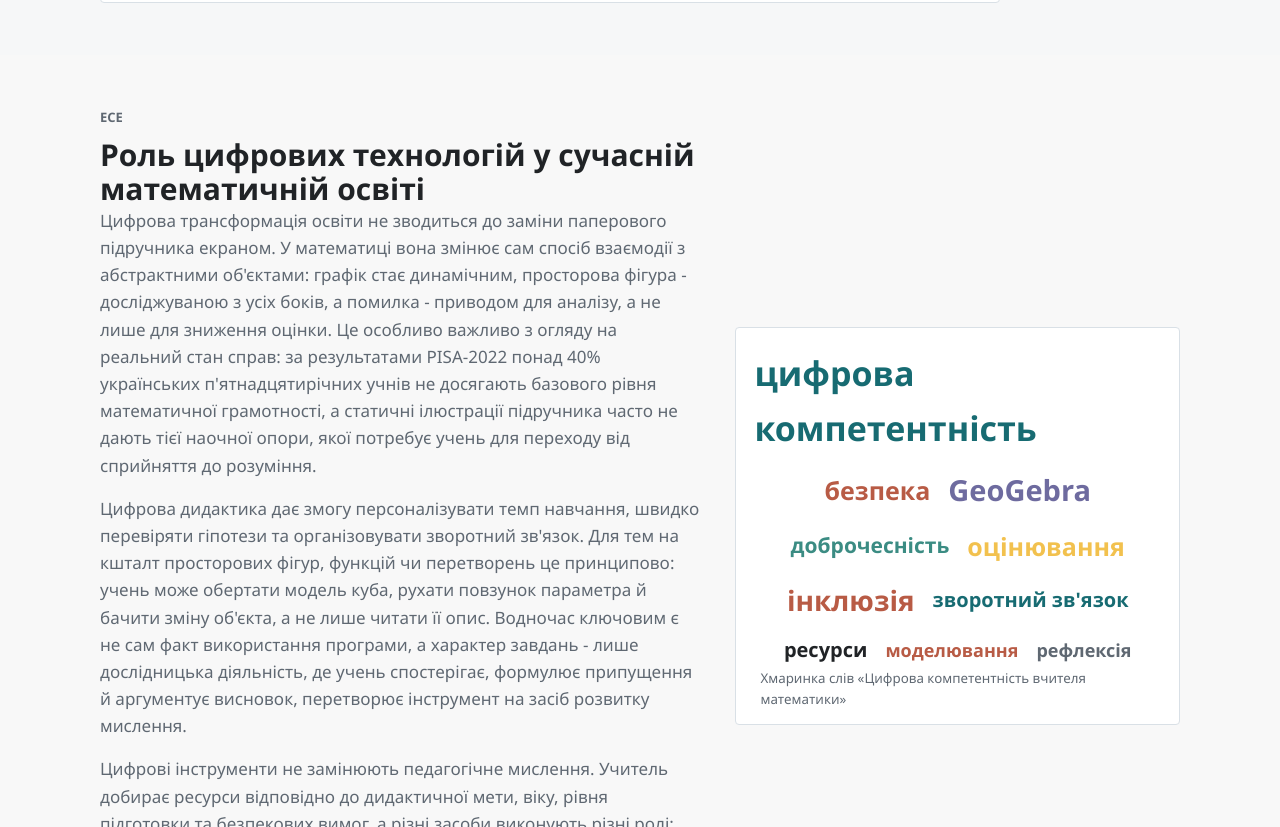
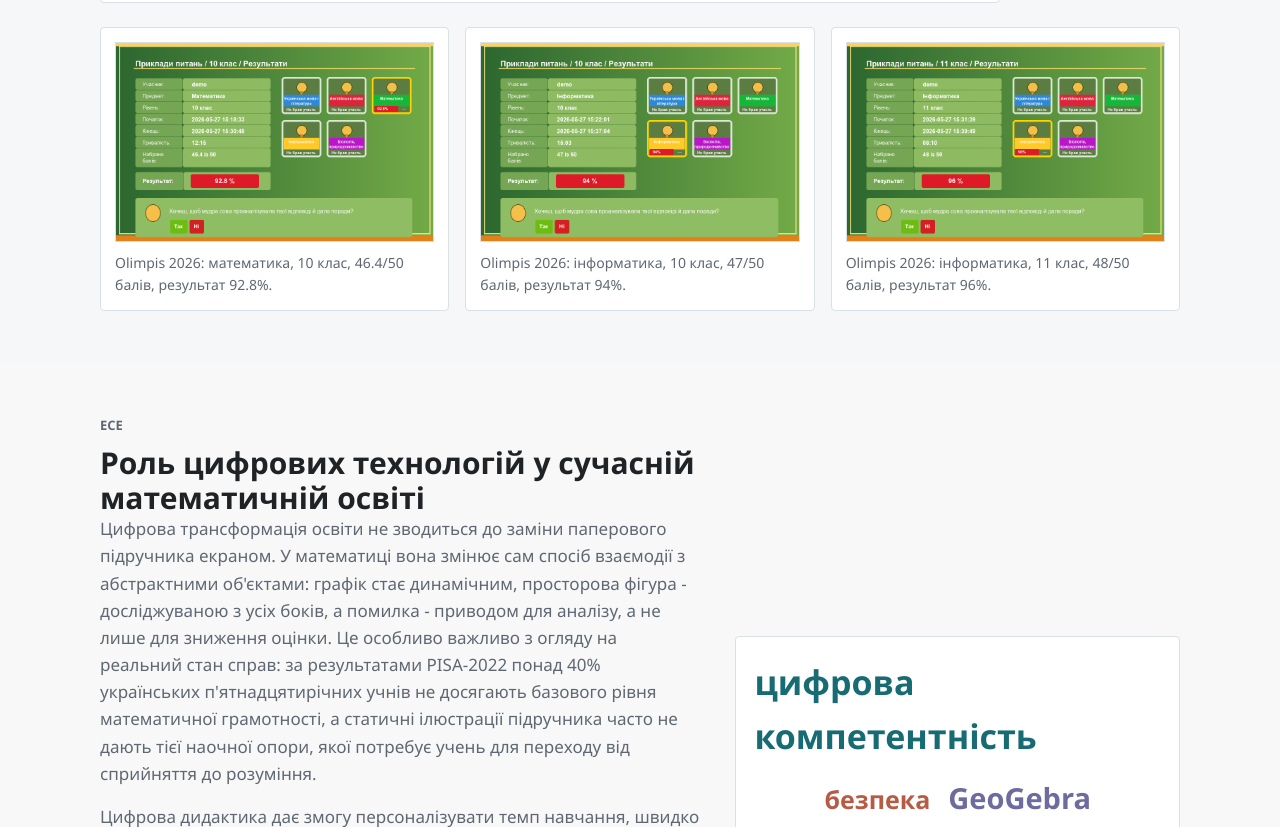
Before and after one commit to Vitalik-Khomiak/ArtLab-Portfolio-NULP, a plain HTML site: page module1.html in a window 1280 px wide. Shown: the part 5200-6027 px from the top of the page. Drawn offline with Linux system fonts and the light colour scheme.

Commit message:
Add Olimpis result screenshots

```diff
--- a/module1.html
+++ b/module1.html
@@ -149,6 +149,20 @@
             15/15 балів, 100% правильних відповідей.
           </figcaption>
         </figure>
+        <div class="learning-screenshot-grid" aria-label="Скріни результатів конкурсу Olimpis 2026">
+          <figure class="course-screenshot-block">
+            <img src="assets/certificates/olimpis-math-10-results.png" alt="Скрін результатів Olimpis 2026 з математики, 10 клас">
+            <figcaption>Olimpis 2026: математика, 10 клас, 46.4/50 балів, результат 92.8%.</figcaption>
+          </figure>
+          <figure class="course-screenshot-block">
+            <img src="assets/certificates/olimpis-informatics-10-results.png" alt="Скрін результатів Olimpis 2026 з інформатики, 10 клас">
+            <figcaption>Olimpis 2026: інформатика, 10 клас, 47/50 балів, результат 94%.</figcaption>
+          </figure>
+          <figure class="course-screenshot-block">
+            <img src="assets/certificates/olimpis-informatics-11-results.png" alt="Скрін результатів Olimpis 2026 з інформатики, 11 клас">
+            <figcaption>Olimpis 2026: інформатика, 11 клас, 48/50 балів, результат 96%.</figcaption>
+          </figure>
+        </div>
       </section>
 
       <section class="section essay-layout">
--- a/styles.css
+++ b/styles.css
@@ -599,6 +599,17 @@ blockquote {
   margin-top: 10px;
   color: var(--muted);
   font-size: 14px;
+}
+
+.learning-screenshot-grid {
+  display: grid;
+  grid-template-columns: repeat(auto-fit, minmax(280px, 1fr));
+  gap: 16px;
+  margin-top: 24px;
+}
+
+.learning-screenshot-grid .course-screenshot-block {
+  margin: 0;
 }
 
 .certificate-image-block {
```
Also changed, not shown: assets/certificates/olimpis-informatics-10-results.png (added), assets/certificates/olimpis-informatics-11-results.png (added), assets/certificates/olimpis-math-10-results.png (added).
